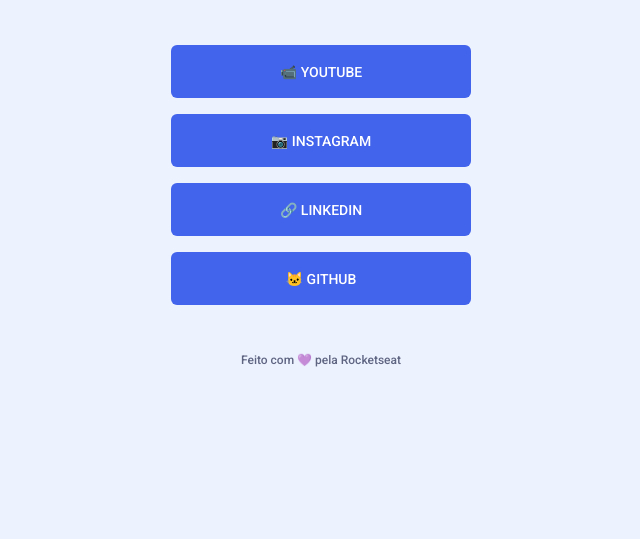
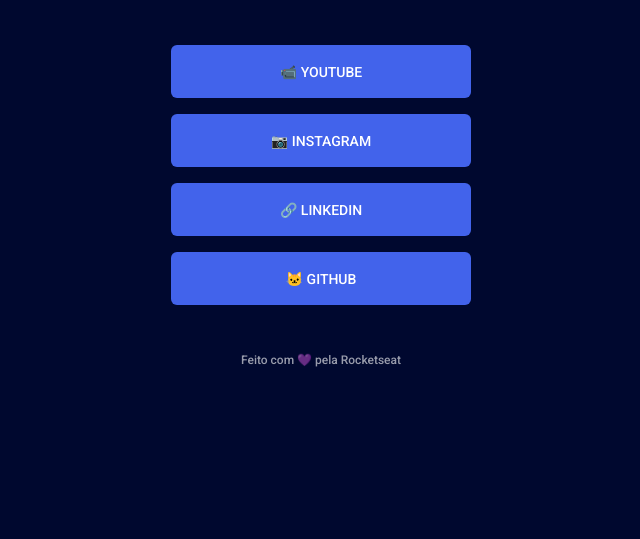
Before and after one commit to dev1lucas/maratona-explorer-2, a plain HTML site: page index.html in a window 1280 px wide. Shown: the part 261-800 px from the top of the page, without its empty margins (319-959 px from the left). Drawn offline with Linux system fonts and the light colour scheme.

Commit message:
Troca de cor

```diff
--- a/index.html
+++ b/index.html
@@ -11,7 +11,7 @@
         <link href="https://fonts.googleapis.com/css2?family=Roboto+Mono&family=Roboto:wght@500;700&display=swap" rel="stylesheet">
         <link rel="stylesheet" href="style.css">
     </head>
-    <body class="dark">
+    <body class="dark-blue">
         <div class="container">
             <img src="https://static.natgeo.pt/files/styles/image_3200/public/75552.ngsversion.1422285553360.webp?w=768&h=512" alt="Gato">
             <h1>Lucas Santos</h1>
```
